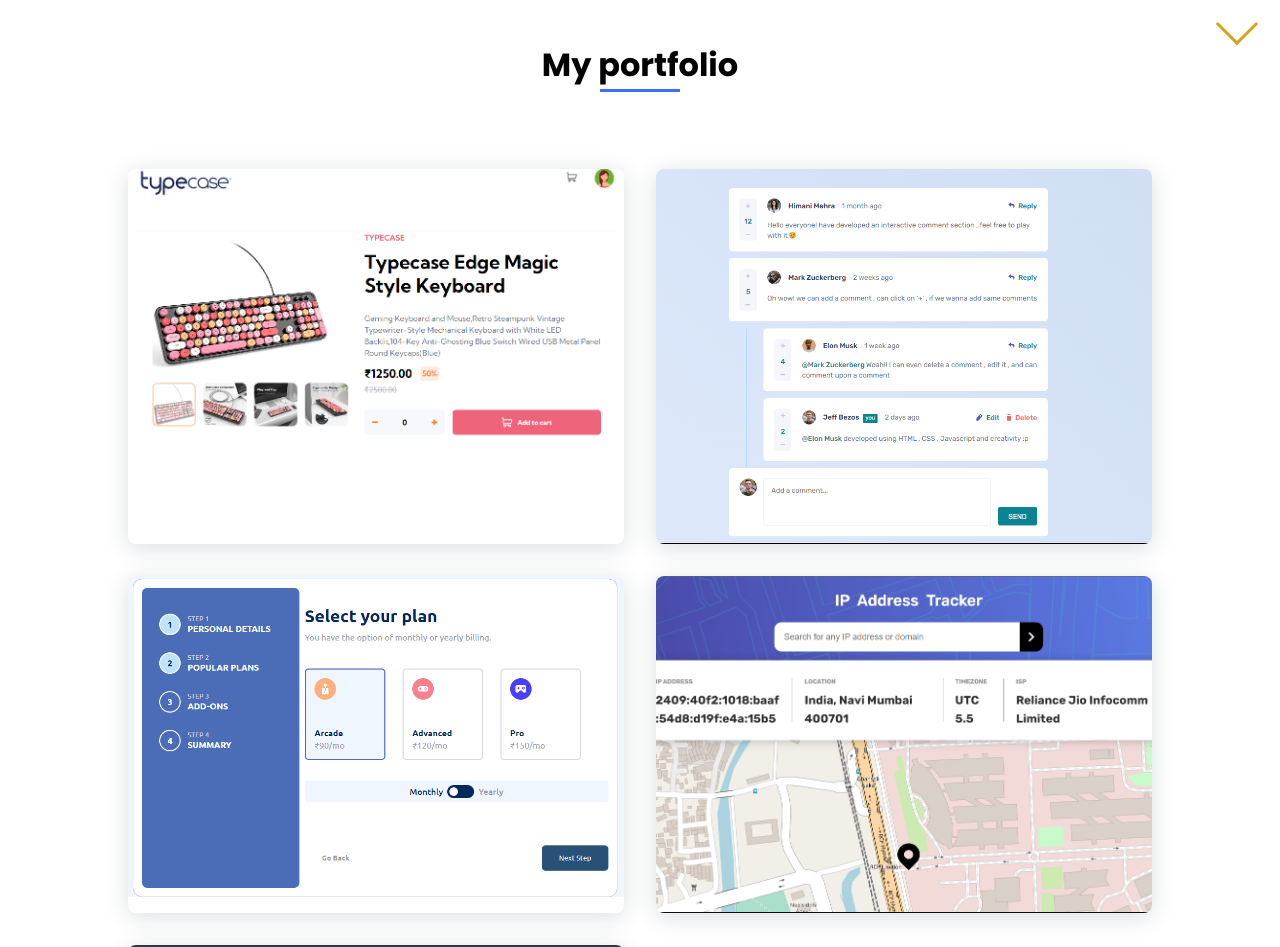
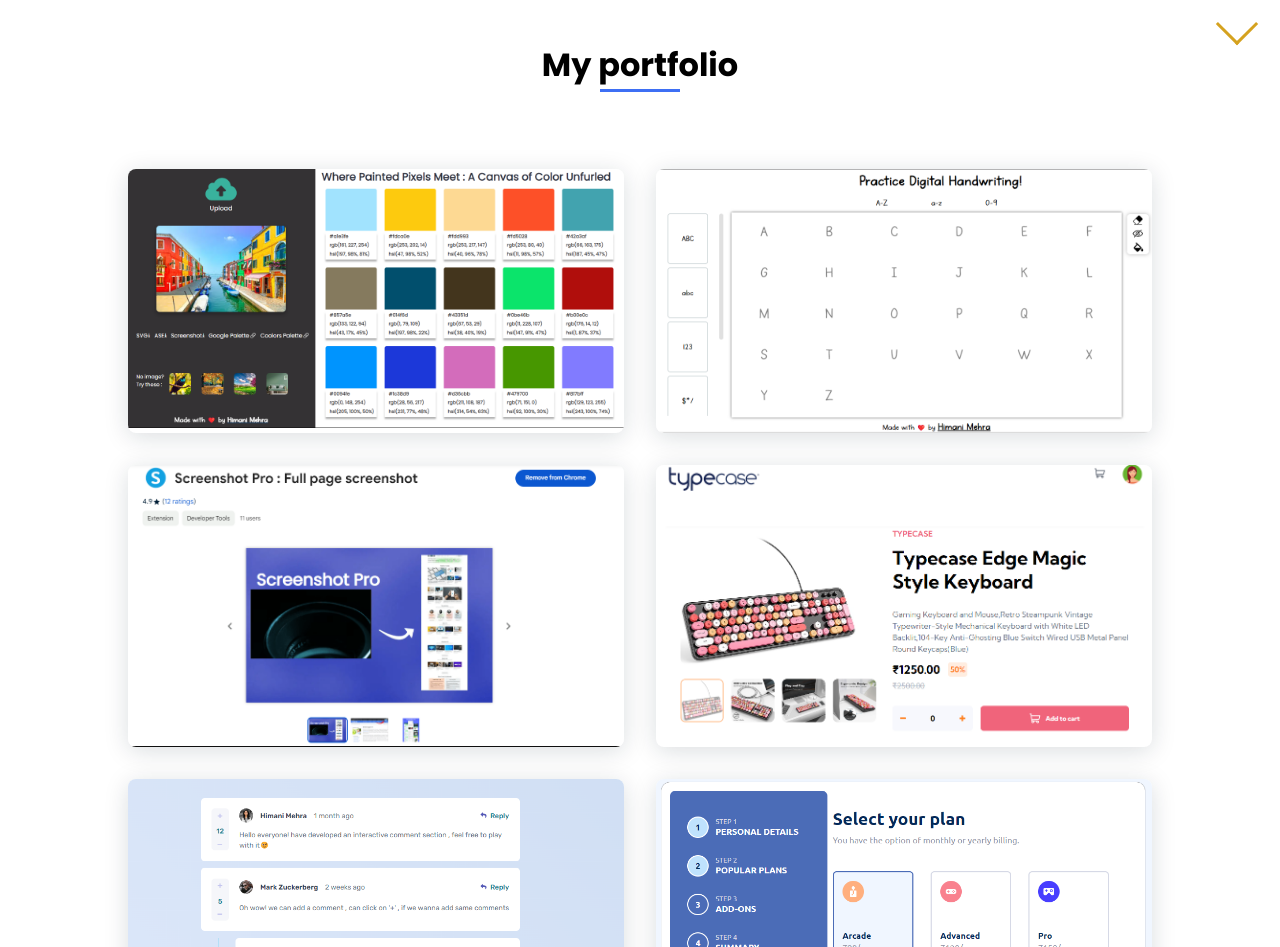
Before and after one commit to himani-mehra/himani-mehra.github.io, a plain HTML site: page index.html in a window 1280 px wide. Shown: the part 729-1676 px from the top of the page. Drawn offline with nearby package versions, Linux system fonts and the light colour scheme.

Commit message:
projects added

```diff
--- a/index.html
+++ b/index.html
@@ -47,6 +47,15 @@
                 <h2 class="section-title">My portfolio</h2>
 
                 <div class="work__container bd-grid" id="projects">
+                    <a href="https://www.paletto.org/" target="blank" class="work__img">
+                        <img src="assets/img/work-7.png" alt="">
+                    </a>
+                    <a href="https://cursive.paletto.org/" target="blank" class="work__img">
+                        <img src="assets/img/work-8.png" alt="">
+                    </a>
+                    <a href="https://chromewebstore.google.com/detail/screenshot-pro-full-page/kkkmllcaoomjhohpmbjdffenjkidginf" target="blank" class="work__img">
+                        <img src="assets/img/work-9.png" alt="">
+                    </a>
                     <a href="https://himani-mehra.github.io/Product-Detail-Page/" target="blank" class="work__img">
                         <img src="assets/img/work-1.png" alt="">
                     </a>
```
Also changed, not shown: assets/img/work-7.png (added), assets/img/work-8.png (added), assets/img/work-9.png (added).
